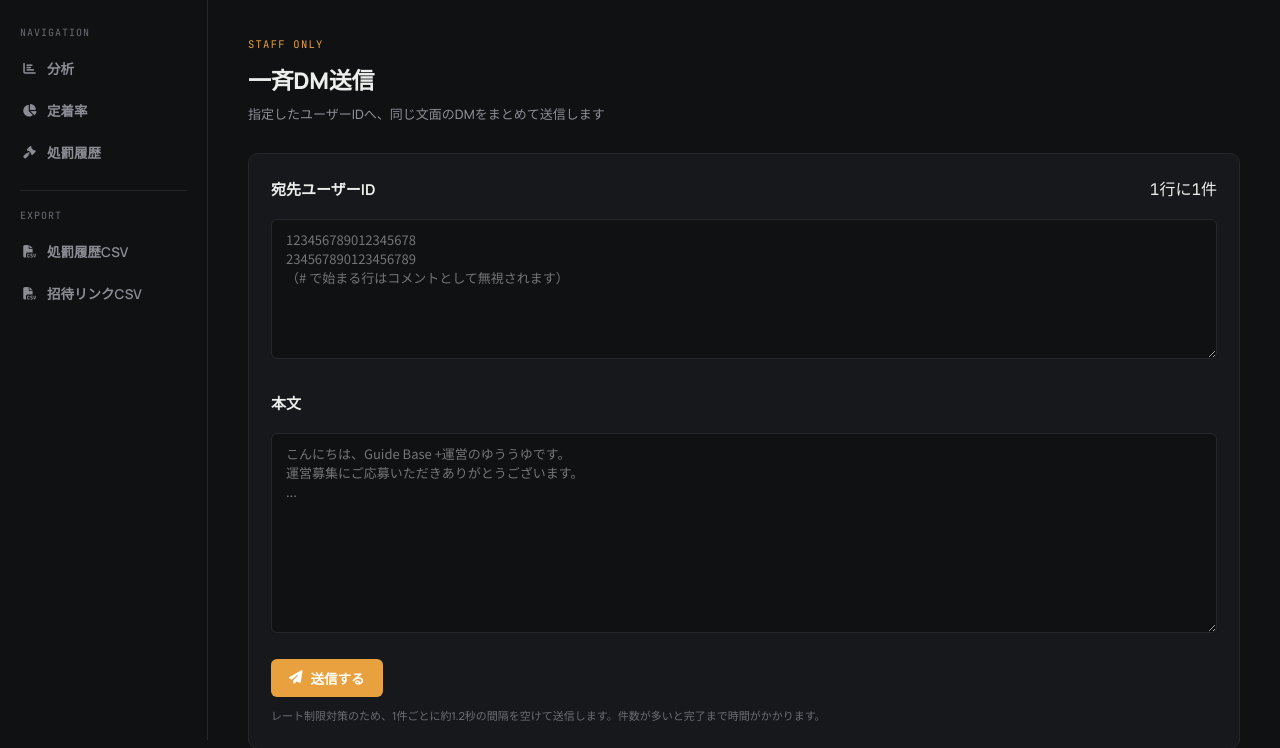
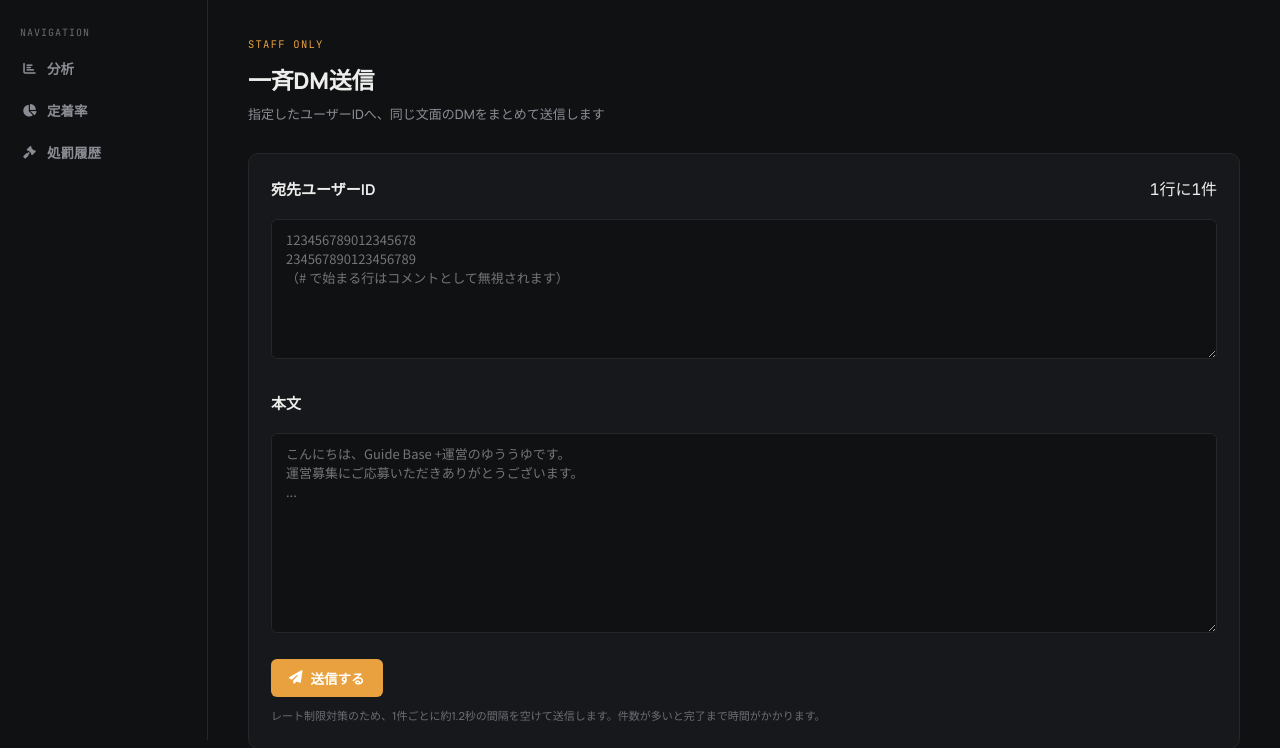
Before and after one commit to yuuuyunote/discord-dashboard, a FastAPI app: template templates/bulk_dm.html in a window 1280 px wide. Shown: the part 60-808 px from the top of the page. Run offline with FastAPI, Linux system fonts and the light colour scheme; the template is opened without the code that fills it, so the values that code supplies are empty; parts of the project's set-up code (start-up, migrations or seed data) failed here and were passed over.

Commit message:
Remove export links from bulk_dm.html
Removed export section from the sidebar in bulk_dm.html.

```diff
--- a/templates/bulk_dm.html
+++ b/templates/bulk_dm.html
@@ -32,12 +32,6 @@
         <a href="/analytics"><i class="fa-solid fa-chart-bar"></i> 分析</a>
         <a href="/retention"><i class="fa-solid fa-chart-pie"></i> 定着率</a>
         <a href="/punishments"><i class="fa-solid fa-gavel"></i> 処罰履歴</a>
-      </nav>
-      <hr class="sidebar-divider">
-      <div class="sidebar-label">Export</div>
-      <nav class="sidebar-nav">
-        <a href="/api/csv/punishments" target="_blank"><i class="fa-solid fa-file-csv"></i> 処罰履歴CSV</a>
-        <a href="/api/csv/invites" target="_blank"><i class="fa-solid fa-file-csv"></i> 招待リンクCSV</a>
       </nav>
     </aside>
     <main class="main-content">
```
